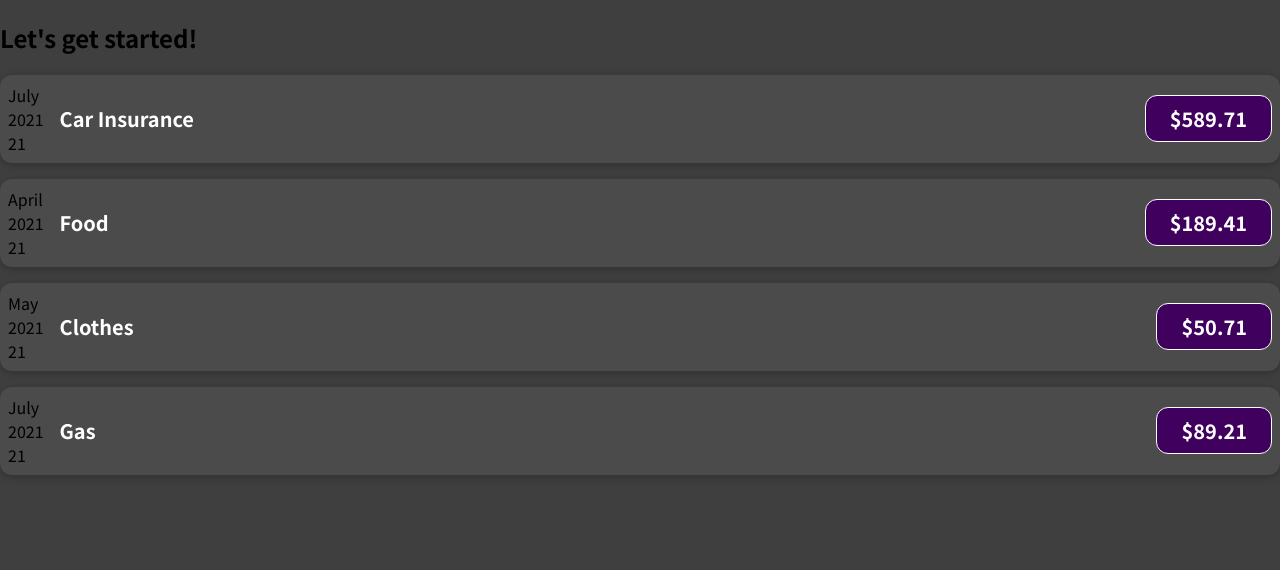
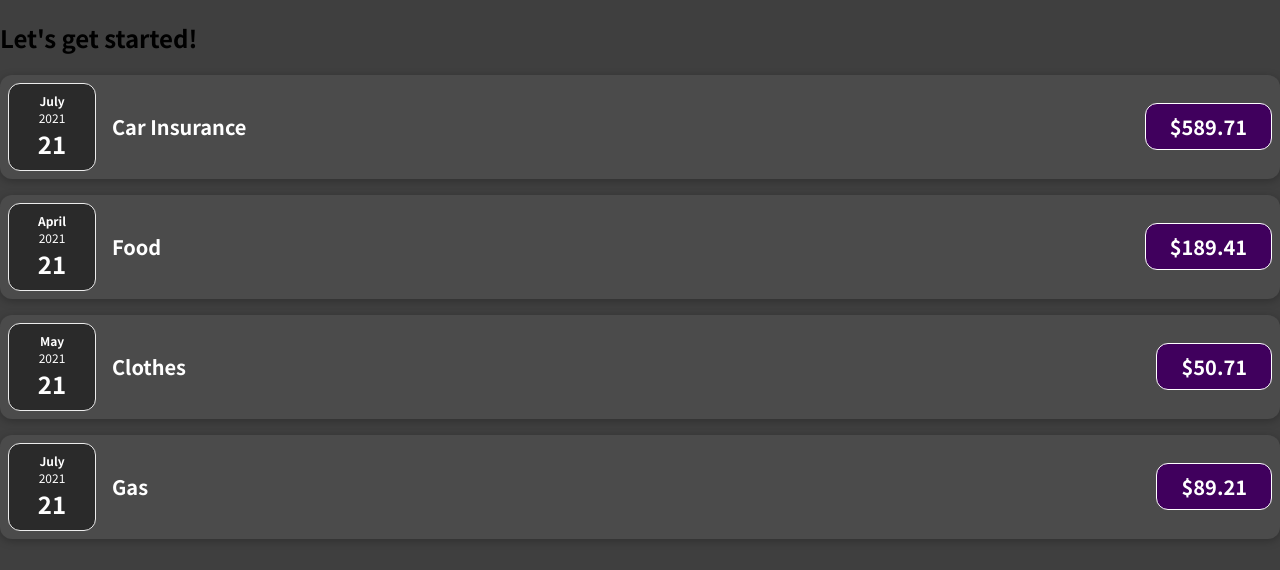
Before and after one commit to sethgabrielbrady/react-complete, a JavaScript app: page / in a window 1280 px wide. Shown: the top 570 px of the page. Built offline with nearby package versions, Linux system fonts and the light colour scheme.

Commit message:
Extracts date into seperate component

```diff
--- a/src/App.js
+++ b/src/App.js
@@ -26,22 +26,22 @@
         title={expenses[0].title}
         amount={expenses[0].amount}
         date={expenses[0].date}
-      ></ExpenseItem>
+      />
      <ExpenseItem
         title={expenses[1].title}
         amount={expenses[1].amount}
         date={expenses[1].date}
-      ></ExpenseItem>
+      />
       <ExpenseItem
         title={expenses[2].title}
         amount={expenses[2].amount}
         date={expenses[2].date}
-      ></ExpenseItem>
+      />
       <ExpenseItem
         title={expenses[3].title}
         amount={expenses[3].amount}
         date={expenses[3].date}
-      ></ExpenseItem>
+      />
     </div>
   );
 }
--- /dev/null
+++ b/src/components/ExpenseDate.css
@@ -0,0 +1,26 @@
+.expense-date {
+  display: flex;
+  flex-direction: column;
+  width: 5.5rem;
+  height: 5.5rem;
+  border: 1px solid #ececec;
+  background-color: #2a2a2a;
+  color: white;
+  border-radius: 12px;
+  align-items: center;
+  justify-content: center;
+}
+
+.expense-date__month {
+  font-size: 0.75rem;
+  font-weight: bold;
+}
+
+.expense-date__year {
+  font-size: 0.75rem;
+}
+
+.expense-date__day {
+  font-size: 1.5rem;
+  font-weight: bold;
+}
--- /dev/null
+++ b/src/components/ExpenseDate.js
@@ -0,0 +1,17 @@
+import "./ExpenseDate.css"
+
+function ExpenseDate(props) {
+  const month = props.date.toLocaleString('en-us', {month: 'long'});
+  const day = props.date.toLocaleString('en-us', {year: '2-digit'});
+  const year = props.date.getFullYear();
+
+  return (
+    <div className="expense-date">
+      <div className="expense-date__month">{month}</div>
+      <div className="expense-date__year">{year}</div>
+      <div className="expense-date__day">{day}</div>
+    </div>
+  );
+}
+
+export default ExpenseDate
--- a/src/components/ExpenseItem.js
+++ b/src/components/ExpenseItem.js
@@ -1,16 +1,10 @@
+import  ExpenseDate from "./ExpenseDate";
 import "./ExpenseItem.css"
 
 function ExpenseItem(props) {
-  const month = props.date.toLocaleString('en-us', {month: 'long'});
-  const day = props.date.toLocaleString('en-us', {year: '2-digit'});
-  const year = props.date.getFullYear();
   return (
     <div className="expense-item">
-      <div>
-        <div>{month}</div>
-        <div>{year}</div>
-        <div>{day}</div>
-      </div>
+      <ExpenseDate date={props.date} />
       <div className="expense-item__description">
         <h2>{ props.title }</h2>
         <div className="expense-item__price">${ props.amount }</div>
```
Also changed, not shown: 1 other file (tests, documents, lock files or other folders).
